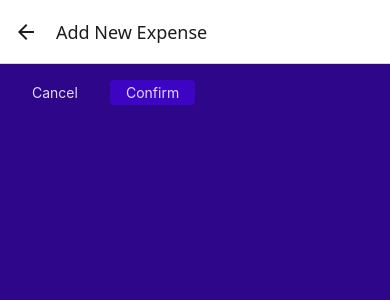
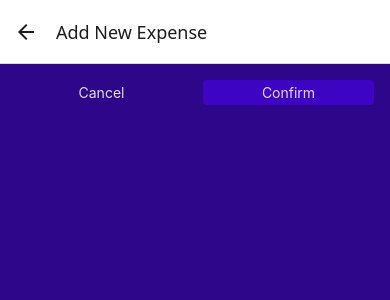
Before and after one commit to WagdySamih/Expense-Tracker-App, a React Native app: screen /ManageExpense in a window 390 px wide. Shown: the top 300 px of the page. Built offline with nearby package versions, Linux system fonts and the light colour scheme.

Commit message:
feat: add NoExpenses component and integrate it into AllExpenses and RecentExpenses screens

```diff
--- /dev/null
+++ b/src/components/NoExpenses.tsx
@@ -0,0 +1,41 @@
+import { StyleSheet, Text, View } from "react-native";
+import { useNavigation } from "@react-navigation/native";
+import { Wallet } from "lucide-react-native";
+
+import { Button } from "./Button";
+
+type Props = {
+  message?: string;
+};
+
+export const NoExpenses = ({ message = "No Expenses Found" }) => {
+  const navigation = useNavigation<any>();
+
+  return (
+    <View style={styles.container}>
+      <Wallet color={"white"} size={36} />
+      <Text style={styles.text}>{message}</Text>
+      <Button
+        onPress={() => navigation.navigate("ManageExpense")}
+        text="Add New Expense"
+      />
+    </View>
+  );
+};
+
+const styles = StyleSheet.create({
+  container: {
+    gap: 20,
+    padding: 16,
+
+    justifyContent: "center",
+    alignItems: "center",
+    margin: "auto",
+    paddingBottom: 100,
+    flex: 1,
+  },
+  text: {
+    color: "white",
+    textAlign: "center",
+  },
+});
--- a/src/components/index.ts
+++ b/src/components/index.ts
@@ -2,3 +2,4 @@ export * from "./ExpensesList";
 export * from "./ExpensesSummary";
 export * from "./IconButton";
 export * from "./Button";
+export * from "./NoExpenses";
--- a/src/screens/AllExpenses/AllExpenses.tsx
+++ b/src/screens/AllExpenses/AllExpenses.tsx
@@ -1,8 +1,9 @@
 import { StyleSheet, View } from "react-native";
 import { useContext } from "react";
 
-import { ExpensesList, ExpensesSummary } from "../../components";
+import { ExpensesList, ExpensesSummary, NoExpenses } from "../../components";
 import { ExpensesContext } from "../../store/ExpensesContext";
+import { EqualApproximately, Text } from "lucide-react-native";
 
 const AllExpenses: React.FC = () => {
   const { expenses } = useContext(ExpensesContext);
@@ -10,7 +11,7 @@ const AllExpenses: React.FC = () => {
   return (
     <View style={styles.container}>
       <ExpensesSummary expenses={expenses} periodName="Total" />
-      <ExpensesList expenses={expenses} />
+      {expenses.length ? <ExpensesList expenses={expenses} /> : <NoExpenses />}
     </View>
   );
 };
@@ -23,4 +24,10 @@ const styles = StyleSheet.create({
     paddingHorizontal: 16,
     paddingTop: 16,
   },
+  noExpenses: {
+    textAlign: "center",
+    color: "white",
+    padding: 16,
+    margin: "auto",
+  },
 });
--- a/src/screens/ManageExpense/ManageExpense.tsx
+++ b/src/screens/ManageExpense/ManageExpense.tsx
@@ -10,7 +10,8 @@ import { ExpensesContext } from "../../store/ExpensesContext";
 const ManageExpense: React.FC = () => {
   const route = useRoute();
   const navigation = useNavigation();
-  const { expenses, deleteExpense } = useContext(ExpensesContext);
+  const { expenses, deleteExpense, updateExpense, addExpense } =
+    useContext(ExpensesContext);
 
   const id = (route.params as any)?.id;
   const isEditMode = !!id;
@@ -21,22 +22,30 @@ const ManageExpense: React.FC = () => {
     });
   }, [navigation, isEditMode]);
 
+  const onConfirm = () => {
+    if (isEditMode)
+      updateExpense({
+        id,
+        amount: 10,
+        description: "New Expense",
+        date: new Date(),
+      });
+    else
+      addExpense({ amount: 10, description: "New Expense", date: new Date() });
+
+    navigation.goBack();
+  };
+
   return (
     <View style={styles.container}>
       <View style={styles.btnsContainer}>
         <Button
           text="Cancel"
           variant="text"
-          onPress={() => {
-            navigation.goBack();
-          }}
+          onPress={() => navigation.goBack()}
+          style={styles.btn}
         />
-        <Button
-          text="Confirm"
-          onPress={() => {
-            navigation.goBack();
-          }}
-        />
+        <Button text="Confirm" onPress={onConfirm} style={styles.btn} />
       </View>
       {isEditMode && (
         <IconButton
@@ -62,6 +71,10 @@ const styles = StyleSheet.create({
   btnsContainer: {
     flexDirection: "row",
     gap: 16,
+    justifyContent: "center",
+  },
+  btn: {
+    flex: 1,
   },
   deleteBtn: {
     margin: 0,
--- a/src/screens/RecentExpenses/RecentExpenses.tsx
+++ b/src/screens/RecentExpenses/RecentExpenses.tsx
@@ -1,6 +1,6 @@
 import { StyleSheet, Text, View } from "react-native";
 import { useContext } from "react";
-import { ExpensesList, ExpensesSummary } from "../../components";
+import { ExpensesList, ExpensesSummary, NoExpenses } from "../../components";
 import { DUMMY_EXPENSES } from "../../data/mock";
 import { ExpensesContext } from "../../store/ExpensesContext";
 import { getDateMinusDays } from "../../utils";
@@ -13,7 +13,11 @@ const RecentExpenses: React.FC = () => {
   return (
     <View style={styles.container}>
       <ExpensesSummary expenses={recentExpenses} periodName="Last 7 days" />
-      <ExpensesList expenses={recentExpenses} />
+      {expenses.length ? (
+        <ExpensesList expenses={recentExpenses} />
+      ) : (
+        <NoExpenses message="You don't have any expenses recently" />
+      )}
     </View>
   );
 };
```
